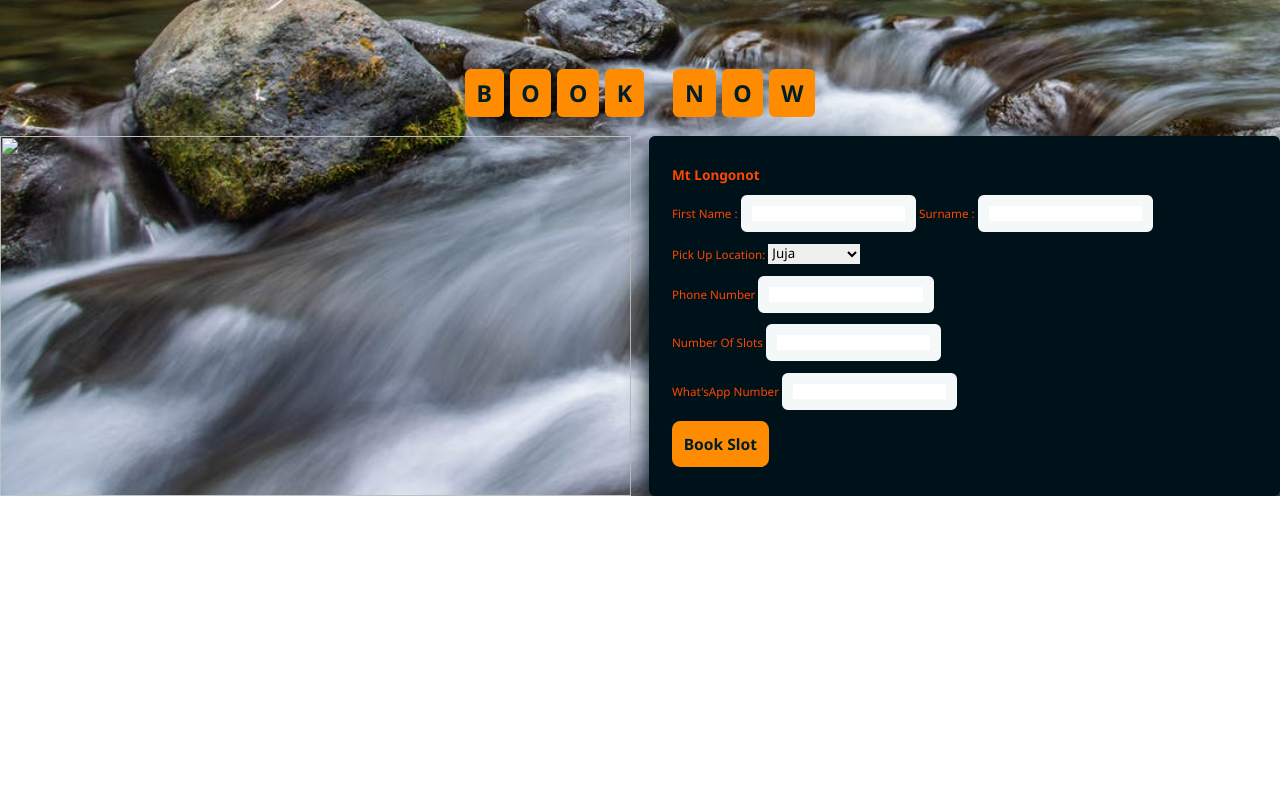
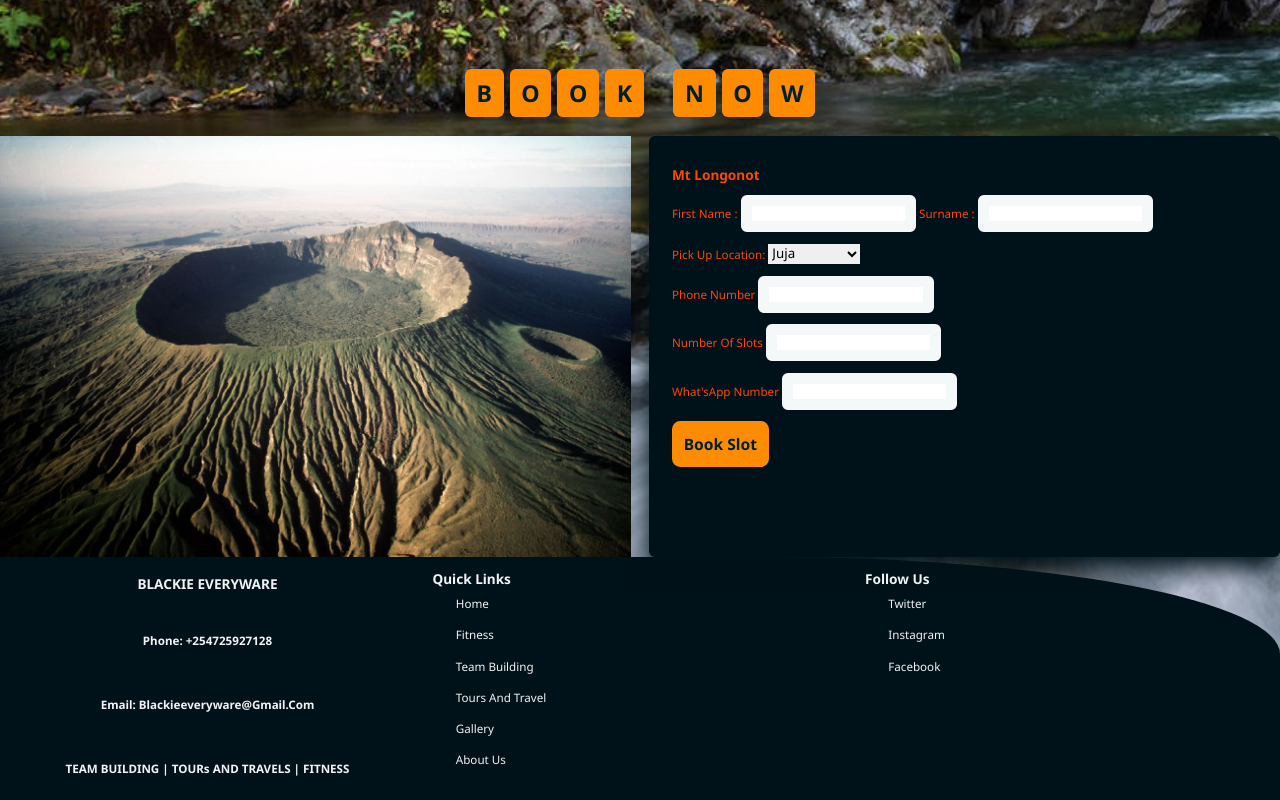
Before and after one commit to devblackie/Blackie-Outdoor, a plain HTML site: page index.html in a window 1280 px wide. Shown: the part 750-1550 px from the top of the page. Before the commit the page ends 1246 px from the top, so only its background shows below. Drawn offline with Linux system fonts and the light colour scheme.

Commit message:
Footer section adiition and styling

```diff
--- a/Assets/style.css
+++ b/Assets/style.css
@@ -184,3 +184,37 @@ header .navigation .let-ins{
 .book .row form .form-input button:hover{
 	background: #f1f2f3;
 }
+.footer{
+	background: #001219;
+	border-top-right-radius: 40%;
+}
+.footer .box-container{
+	display: flex;
+	flex-wrap: wrap;
+	gap: 1.5rem;
+}
+.footer .box-container .box{
+	padding: 1rem 0;
+	flex: 1 1 25rem;
+}
+.footer .box-container .box h3{
+	font-size:0 2rem;
+	color: #f1f2f3;
+}
+.footer .box-container .box h4{
+	padding: .7rem 2rem;
+	color: #f1f2f3;
+}
+.footer .box-container .box p{
+	padding: .7rem 2rem;
+	color: #f1f2f3;
+}
+.footer .box-container .box a{
+	display: block;
+	padding: .7rem 2rem;
+	color: #f1f2f3;
+	text-decoration: none;
+}
+.footer .box-container .box a:hover{
+	color: #ff8c00;
+}
--- a/index.html
+++ b/index.html
@@ -59,7 +59,7 @@
         <div class="row">
 
             <div class="image">
-                <img src="mt longonot.jpg">
+                <img src="./Assets/media/site-images/1bcc1bc1-81ac-4f72-adbf-fa1cb1e35b96.jpeg">
             </div>
 
 
@@ -101,6 +101,39 @@
             </form>
         </div>
     </div>
+    <!-- footer section -->
+    <div class="footer">
+
+            <div class="box-container">
+                <div class="box" style="padding:0";>
+
+                    <p><center><h3>BLACKIE EVERYWARE</h3></center></p>
+                    <p><center><h4>Phone: +254725927128</h4></center></p>
+                    <p><center><h4>Email: blackieeveryware@gmail.com</h4></center></p>
+                    <p><center><h4>TEAM BUILDING | TOURs AND TRAVELS | FITNESS</h4></center></p>
+                </div>
+
+                <div class="box">
+                    <h3>quick links</h3>
+                    <nav class="navbar">
+                    <a href="Home.html">Home</a>
+                    <a href="Fitness.html">Fitness</a>
+                    <a href="Team building.html">Team Building</a>
+                    <a href="Tours.html">Tours and Travel</a>
+                    <a href="Gallery.html">Gallery</a>
+                    <a href="About us.html">About Us</a>
+                </nav>
+                </div>
+                <div class="box">
+                    <h3>follow us</h3>
+                    <a href="#">twitter</a>
+                    <a href="#">instagram</a>
+                    <a href="#">facebook</a>
+
+                </div>
+
+            </div>
+    </div>
 
 
     <script text="text/javascript" src="./Assets/index.js"></script>
```
Also changed, not shown: Assets/media/site-images/1bcc1bc1-81ac-4f72-adbf-fa1cb1e35b96.jpeg (added).
